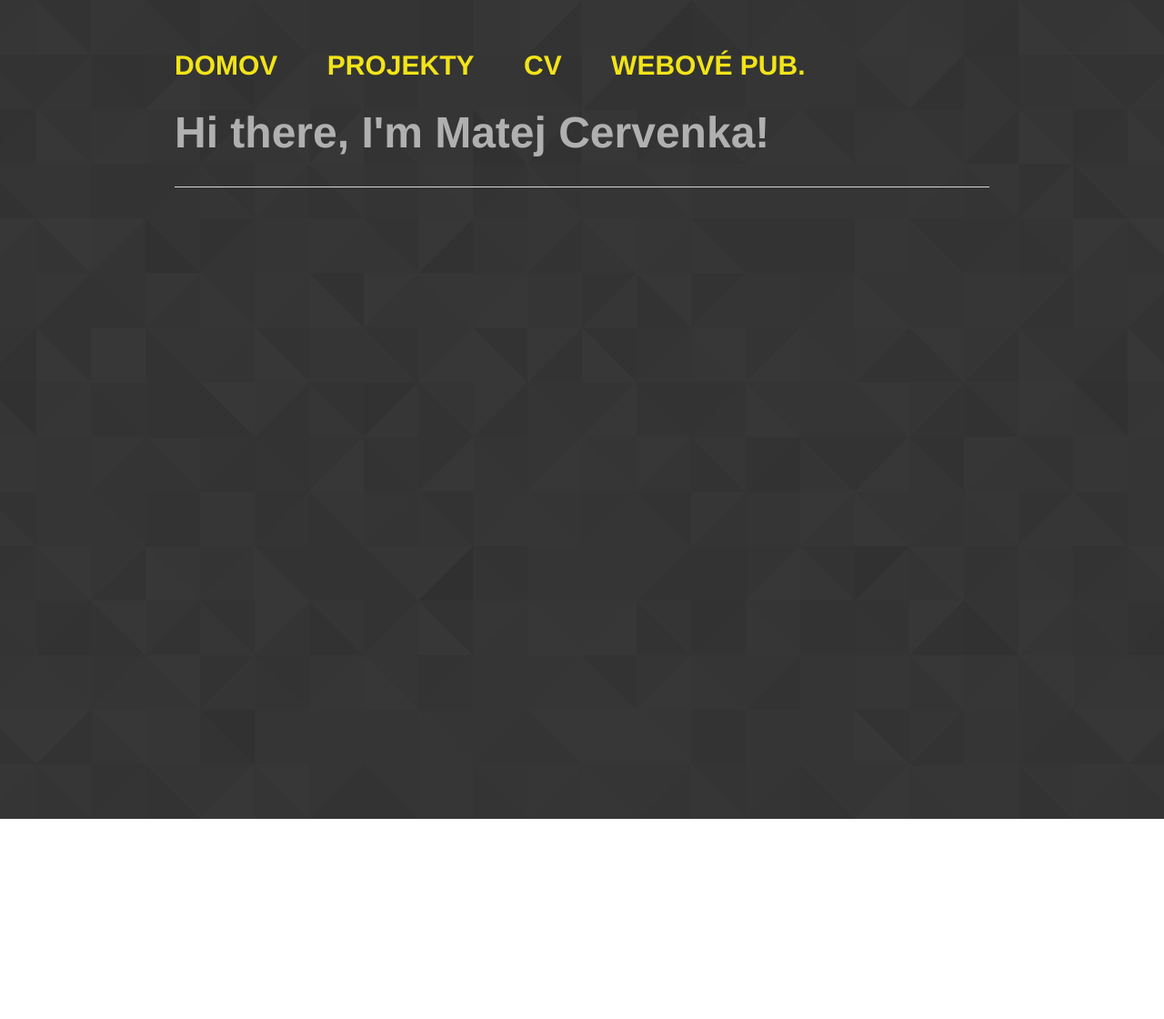
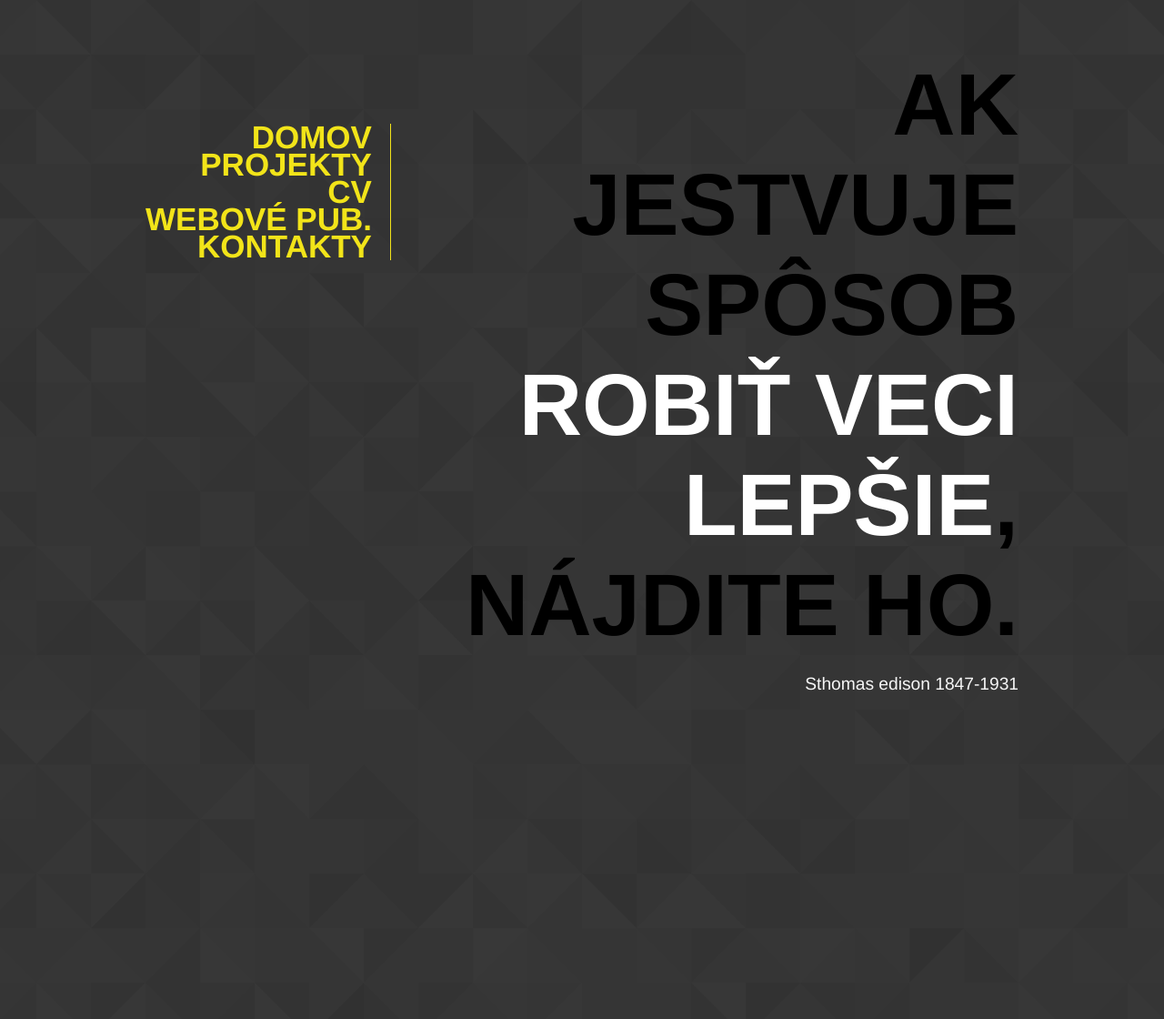
Before and after one commit to Mattooo/mattooo.github.io, a Jekyll site: the page built from index.html, in a window 1280 px wide. Shown: the whole page at 91% size. Built offline with Jekyll 4.4.1, drawn with Linux system fonts in a browser that asks for light colours; before the commit the page ends 900 px from its top, so only the background shows below that.

Commit message:
Kontakty + navbar + domov+ css

```diff
--- a/_config.yml
+++ b/_config.yml
@@ -1,4 +1,4 @@
-name: Matej Cervenka, Programmer
+name: Mattooo
 markdown: kramdown
 permalink: /blog/:year/:month/:day/:title
 collections:
--- a/_layouts/default.html
+++ b/_layouts/default.html
@@ -1,24 +1,21 @@
 <!DOCTYPE html>
 	<html>
 		<head>
-			<title>{{ page.title }}</title>
+			<title>{{ site.name }} | {{ page.title }}</title>
 			<link rel="stylesheet" type="text/css" href="/css/main.css">
 		</head>
 		<body>
 			<nav>
 	    		<ul>
 	        		<li><a href="/">Domov</a></li>
-	        		<li><a href="/projects">Projekty</a></li>
+	        		<li><a href="/post">Projekty</a></li>
 	        		<li><a href="/cv">CV</a></li>
 	        		<li><a href="/webPub">Webové pub.</a></li>
+	        		<li><a href="/contact">Kontakty</a></li>
 	    		</ul>
 			</nav>
 			<div class="container">
-
-			{{ content }}
-
+				{{ content }}
 			</div>
-			<footer>
-			</footer>
 		</body>
 	</html>
--- a/_layouts/webPub.html
+++ b/_layouts/webPub.html
@@ -1,9 +1,9 @@
 
 <div class="webPubsprojects">
 	<h2>{{ page.title }}</h2>
-	<b>Uverejnené:</b> {{ page.date | date_to_long_string }}<br>
-	<b>Tagy:</b> {{ page.tags }}
-	<div>
+	<b>Uverejnené:</b> {{ page.date | date_to_long_string  }}<br>
+	<b>Tagy:</b> {{ page.tags | sort }}
+	<div class="content">
  		{{ content }}
  	</div>
 </div>
--- /dev/null
+++ b/_plugins/video_embed.rb
@@ -0,0 +1,40 @@
+
+module Jekyll
+  class VideoEmbed < Liquid::Tag
+
+    Syntax = /^\s*([^\s]+)(\s+(\d+)\s+(\d+)\s*)?/
+
+    Hosts = {
+      "ted"     => ->(id) { "https://embed-ssl.ted.com/talks/#{id}.html" },
+      "ustream" => ->(id) { "http://ustream.tv/embed/#{id}" },
+      "vimeo"   => ->(id) { "https://player.vimeo.com/video/#{id}" },
+      "youtube" => ->(id) { "http://youtube.com/embed/#{id}" }
+    }
+
+    def initialize(tag_name, markup, tokens)
+      super
+
+      if markup =~ Syntax then
+        @host = Hosts[tag_name]
+        @id = $1
+
+        if $2.nil? then
+            @width = 640
+            @height = 360
+        else
+            @width = $2.to_i
+            @height = $3.to_i
+        end
+      else
+        raise "No video ID provided in the \"#{tag_name}\" tag"
+      end
+    end
+
+    def render(context)
+      "<iframe width=\"#{@width}\" height=\"#{@height}\" src=\"#{@host.call(@id)}\" frameborder=\"0\" webkitallowfullscreen mozallowfullscreen allowfullscreen></iframe>"
+    end
+
+    Hosts.each_key { |key| Liquid::Template.register_tag key, self }
+
+  end
+end
--- a/css/main.css
+++ b/css/main.css
@@ -1,7 +1,7 @@
 
 body {
     margin: 60px auto;
-    width: 70%;
+    width: 75%;
     font-family:'Helvetica', 'Arial', 'Sans-Serif';
     background-image: url(../images/bg.png);
     background-attachment: fixed;
@@ -15,17 +15,24 @@ nav ul, footer ul {
     padding: 0px;
     list-style: none;
     font-weight: bold;
+    border-right: 1px solid #f2e419;
 }
 nav ul li {
-    display: inline;
-    margin-right: 50px;
-    font-size: 30px;
-    line-height: 24px;
+    margin-right: 20px;
+    font-size: 35px;
+    line-height: 30px;
     list-style-image: none;
     list-style-position: outside;
     list-style-type: none;
     margin-bottom: 0;
     text-transform: uppercase;
+}
+nav {
+    margin-top: 60px;
+    height: 1000px;
+    margin-right: 50px;
+    float: left;
+    text-align: right;
 }
 a {
     text-decoration: none;
@@ -78,7 +85,7 @@ ul.posts li {
     list-style: none;
 }
 ul.webPubsprojects {
- list-style: none;
+    list-style: none;
 }
 div.webPubsprojects{
     background: -moz-linear-gradient(top,  rgba(255,255,255,0.4) 0%, rgba(255,255,255,0.2) 40%, rgba(255,255,255,0) 100%);
@@ -89,9 +96,31 @@ div.webPubsprojects{
     padding-right: 10px;
     padding-bottom: 7px;
     margin-top: 10px;
+    margin-left: 21.5%;
 
 }
 div.webPubsprojects > h2{
     color: #f2e419;
     margin-bottom: 5px;
 }
+div.contacts > ul {
+    list-style: none;
+    font-size: 1.2em;
+    line-height: 3em;
+    color: white;
+}
+div.contacts > ul > li > a > img {
+    vertical-align: middle;
+    margin-right: 10px;
+}
+#cite{
+     font-size: 6em;
+    font-family:'Helvetica', 'Arial', 'Sans-Serif';
+    font-weight: 900;
+    color: black;
+    text-transform: uppercase;
+     text-align: right;
+}
+#author {
+    text-align: right;
+}
--- a/index.html
+++ b/index.html
@@ -1,7 +1,12 @@
 ---
 layout: default
-title: Matej Cervenka, Programmer
+title: Domov
 ---
-<div class="blurb">
-	<h1>Hi there, I'm Matej Cervenka!</h1>
+<div class="content">
+		<!-- {% youtube 9bZkp7q19f0 640 %} -->
+	<div id="cite">
+		Ak jestvuje spôsob <span style="color: white">robiť veci lepšie</span>, nájdite ho.
+	</div>
+	<p id="author">Sthomas edison 1847-1931</p>
+
 </div>
--- a/webPub/index.html
+++ b/webPub/index.html
@@ -4,7 +4,6 @@ title: Projekty z Webového Publikovania
 ---
 	<h1>{{ page.title }}</h1>
 	<ul class="webPubsprojects">
-
 	  {% for project in site.webPubsProjects %}
 	    <li>{{ project }}</li>
 	  {% endfor %}
```
Also changed, not shown: contact/index.html (added, +23 -0 lines), project/atom.xml (deleted, +0 -27 lines), images/email.png (added), images/fb.png (added), images/git.png (added), images/in.png (added), post/index.html (renamed from project/index.html).
